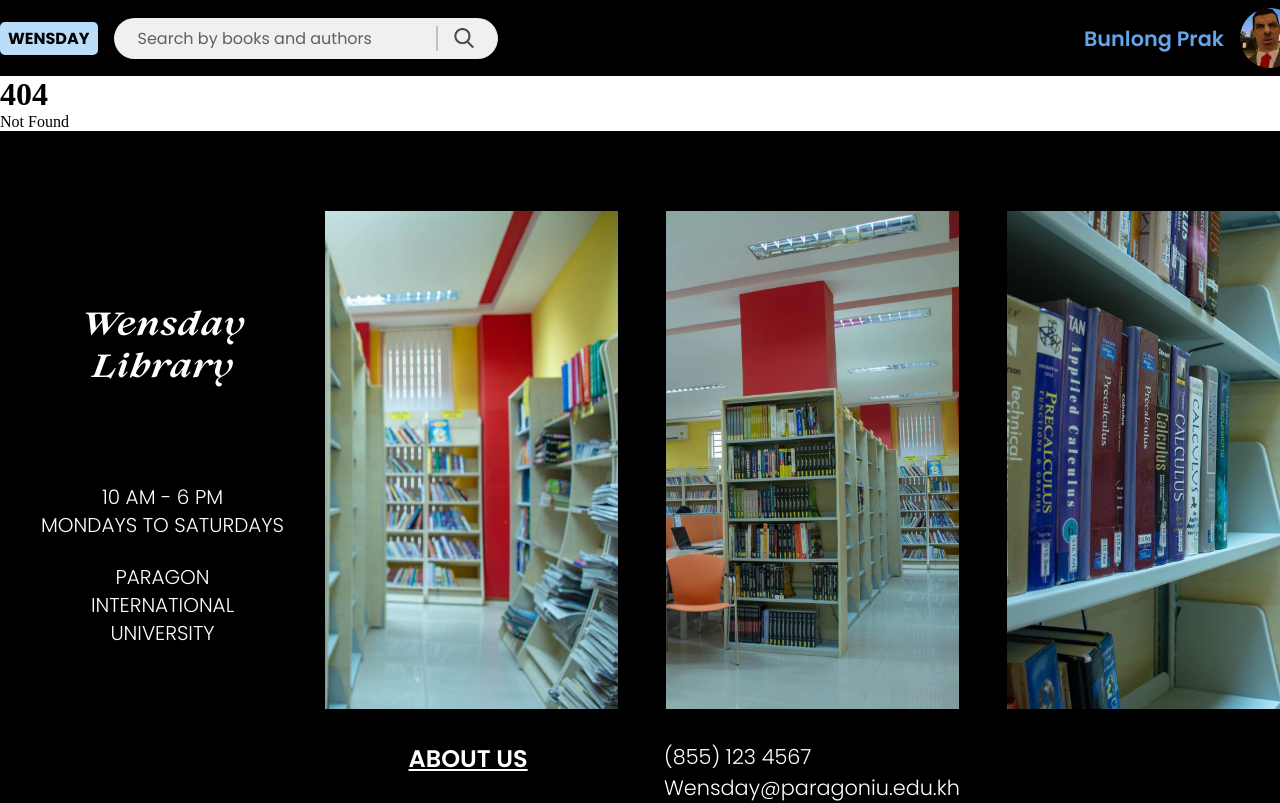
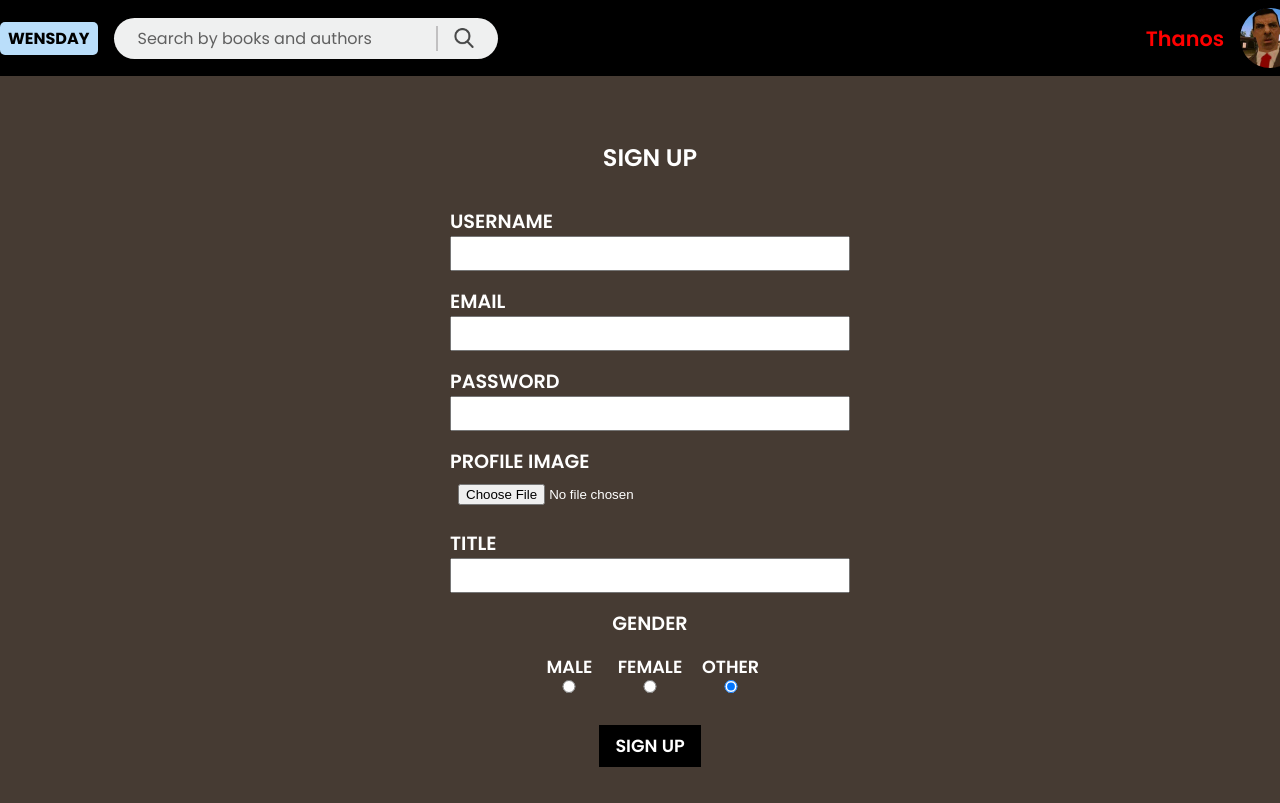
Before and after one commit to Blizzard4E/Wensday-Library, a SvelteKit app: page /signUp in a window 1280 px wide. Before the commit this address had no page. Shown: the top 803 px of the page. Built offline with nearby package versions, Linux system fonts and the light colour scheme; a web font is replaced by a local one.

Commit message:
added some admin stuff ,unfinished

```diff
--- /dev/null
+++ b/src/components/Admin.svelte
@@ -0,0 +1,59 @@
+<section class="admin">
+    <div class="container">
+        <h1>Balance</h1>
+        <div class="balance">
+            <h2>Email</h2>
+            <h2>Add/Charge Balance</h2>
+            <div></div>
+            <input type="text">
+            <input type="number">
+            <div><button>Submit</button></div>
+        </div>
+        <h1>Book</h1>
+        <div class="book">
+            <h2>Email</h2>
+            <h2>Add/Charge Balance</h2>
+            <div></div>
+            <input type="text">
+            <input type="number">
+            <div><button>Submit</button></div>
+        </div>
+    </div>
+</section>
+
+<style lang="scss">
+    .admin {
+        background-color: #533829;
+        h1,h2,button {
+            font-family: 'Poppins',sans-serif;
+            color: white;
+            font-weight: 600;
+            font-size: 1.5rem;
+            text-transform: uppercase;
+        }
+        button {
+            cursor: pointer;
+            margin: 0;
+            font-size: 1.1rem;
+            background-color:black;
+            color: white;
+            border: none;
+            padding: 0.5rem 1rem;
+        }
+        h2 {
+            font-size: 1.2rem;
+        }
+        input {
+            width: 400px;
+            padding: .5rem;
+
+            &:focus {
+                outline: none;
+            }
+        }
+        .balance {
+            display: grid;
+            grid-template-columns: 1fr 1fr 1fr;
+        }
+    }
+</style>
--- a/src/components/Nav.svelte
+++ b/src/components/Nav.svelte
@@ -1,5 +1,18 @@
 <script>
+    import { user } from "../store";
+    import { admin } from "../store";
     import SideNav from "./SideNav.svelte";
+
+    let userInfo;
+    user.subscribe(value => {
+        userInfo = value
+    })
+
+    let adminInfo;
+    admin.subscribe(value => {
+        adminInfo = value
+    })
+
 </script>
 <div class="bg">
     <nav class="container">
@@ -12,7 +25,11 @@
         </section>
         <section class="right">
             <a href="/profile" class="profile">
-                <h1>Bunlong Prak</h1>
+                {#if adminInfo != null}
+                    <h1 class="admin">{adminInfo.username}</h1>
+                {:else}
+                    <h1>{userInfo.username}</h1>
+                {/if}
                 <img src="/images/profile_pic.jpg" alt="Profile">
             </a>
         </section>
@@ -105,7 +122,9 @@
         display: flex;
         align-items: center;
         text-decoration: none;
-
+        .admin {
+            color: red;
+        }
         h1 {
             font-weight: 600;
             font-size: 1.3rem;
@@ -123,7 +142,10 @@
     .right {
         display: flex;
         column-gap: 1rem;
-
+        a {
+            color: white;
+            text-decoration: none;
+        }
         button {
             background-color: #F5F5F5;
             padding: .8rem;
--- /dev/null
+++ b/src/routes/login/+page.svelte
@@ -0,0 +1,90 @@
+<main>
+    <div class="container">
+        <div class="center">
+            <h1>Login</h1>
+            <div class="center">
+                <h2>Role</h2>
+                <div class="row">
+                    <div class="center">
+                        <h3>User</h3>
+                        <input type="radio" name="gender" checked>
+                    </div>
+                    <div class="center">
+                        <h3>Admin</h3>
+                        <input type="radio" name="gender">
+                    </div>
+                </div>
+            </div>
+            <div>
+                <h2>Email</h2>
+                <input type="text">
+            </div>
+            <div>
+                <h2>Password</h2>
+                <input type="text">
+            </div>
+        </div>
+        <div class="center">
+            <button>Login</button>
+        </div>
+    </div>
+</main>
+
+<style lang="scss">
+    .row {
+        display: grid;
+        grid-template-columns: 1fr 1fr;
+        place-items: center;
+        column-gap: 1rem;
+        h3 {
+            text-align: center;
+        }
+        input {
+            width: 20px;
+        }
+    }
+    .center {
+        display: grid;
+        place-items: center;
+    }
+    main {
+        position: relative;
+        padding: 3rem 0;
+        background-color: #463B33;
+    }
+    h1,h2,h3,button {
+        font-family: 'Poppins',sans-serif;
+        color: white;
+        font-weight: 600;
+        font-size: 1.5rem;
+        text-transform: uppercase;
+        margin: 1rem 0;
+    }
+    button {
+        cursor: pointer;
+        margin: 0;
+        margin-top: 2rem;
+        font-size: 1.1rem;
+        background-color:black;
+        color: white;
+        border: none;
+        padding: 0.5rem 1rem;
+    }
+    h2 {
+        margin-top: 1rem;
+        margin-bottom: 0;
+        font-size: 1.2rem;
+    }
+    h3 {
+        font-size: 1.1rem;
+        margin-bottom: 0;
+    }
+    input {
+        width: 400px;
+        padding: .5rem;
+
+        &:focus {
+            outline: none;
+        }
+    }
+</style>
--- /dev/null
+++ b/src/routes/signUp/+page.svelte
@@ -0,0 +1,106 @@
+<main>
+    <div class="container">
+        <div class="center">
+            <h1>Sign Up</h1>
+            <div>
+                <h2>Username</h2>
+                <input type="text">
+            </div>
+            <div>
+                <h2>Email</h2>
+                <input type="text">
+            </div>
+            <div>
+                <h2>Password</h2>
+                <input type="text">
+            </div>
+            <div>
+                <h2>Profile Image</h2>
+                <input type="file" style="color:white">
+            </div>
+            <div>
+                <h2>Title</h2>
+                <input type="text">
+            </div>
+            <div class="center">
+                <h2>Gender</h2>
+                <div class="row">
+                    <div class="center">
+                        <h3>Male</h3>
+                        <input type="radio" name="gender">
+                    </div>
+                    <div class="center">
+                        <h3>Female</h3>
+                        <input type="radio" name="gender">
+                    </div>
+                    <div class="center">
+                        <h3>Other</h3>
+                        <input type="radio" name="gender" checked>
+                    </div>
+                </div>
+            </div>
+            <div class="center">
+                <button>Sign Up</button>
+            </div>
+        </div>
+    </div>
+</main>
+
+<style lang="scss">
+    .row {
+        display: grid;
+        grid-template-columns: 1fr 1fr 1fr;
+        place-items: center;
+        column-gap: 1rem;
+        h3 {
+            text-align: center;
+        }
+        input {
+            width: 20px;
+        }
+    }
+    .center {
+        display: grid;
+        place-items: center;
+    }
+    main {
+        position: relative;
+        padding: 3rem 0;
+        background-color: #463B33;
+    }
+    h1,h2,h3,button {
+        font-family: 'Poppins',sans-serif;
+        color: white;
+        font-weight: 600;
+        font-size: 1.5rem;
+        text-transform: uppercase;
+        margin: 1rem 0;
+    }
+    button {
+        cursor: pointer;
+        margin: 0;
+        margin-top: 2rem;
+        font-size: 1.1rem;
+        background-color:black;
+        color: white;
+        border: none;
+        padding: 0.5rem 1rem;
+    }
+    h2 {
+        margin-top: 1rem;
+        margin-bottom: 0;
+        font-size: 1.2rem;
+    }
+    h3 {
+        font-size: 1.1rem;
+        margin-bottom: 0;
+    }
+    input {
+        width: 400px;
+        padding: .5rem;
+
+        &:focus {
+            outline: none;
+        }
+    }
+</style>
--- /dev/null
+++ b/src/store.js
@@ -0,0 +1,20 @@
+import { writable } from 'svelte/store';
+
+export const admin = writable(
+    {
+        admin_id: 1,
+        username: "Thanos",
+        password: "library"
+    }
+);
+export const user = writable(
+    {
+        user_id: 1,
+        username: "Barry Allen",
+        password: "Speed",
+        email: "theflasah@gmail.com",
+        profile_url: "https://pbs.twimg.com/profile_images/557797323569250304/zpGjrYwi_400x400.png",
+        title: "Senior",
+        balance: 300
+    }
+)
```
Also changed, not shown: src/routes/+page.svelte (+12 -1 lines).
